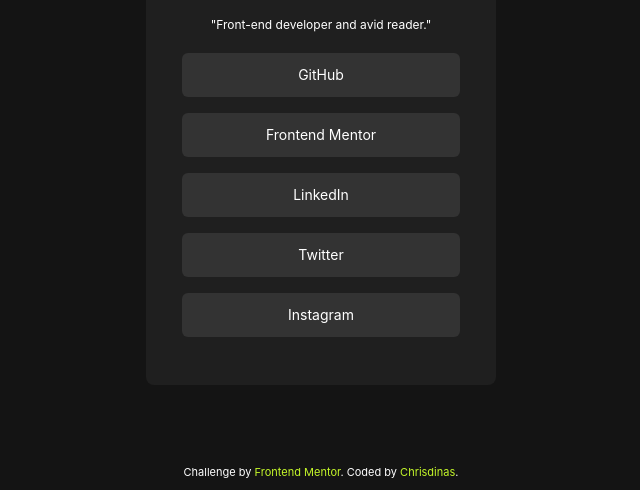
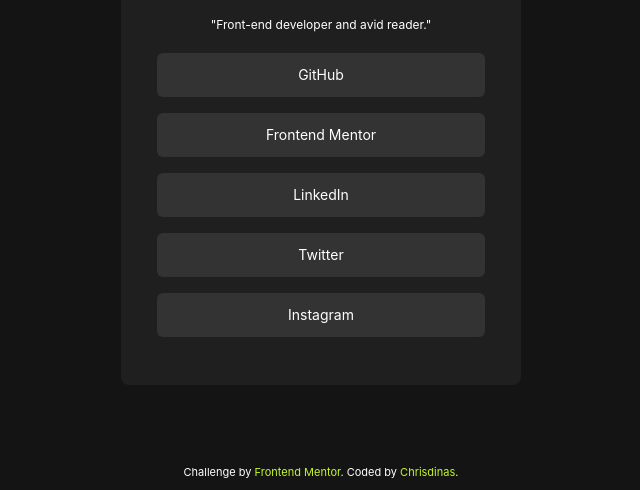
Before and after one commit to chrisdinas/social-links-profile, a website: page index.html in a window 1280 px wide. Shown: the part 310-800 px from the top of the page, without its empty margins (319-959 px from the left). Drawn offline with Linux system fonts and the light colour scheme.

Commit message:
Commit message

```diff
--- a/index.html
+++ b/index.html
@@ -18,7 +18,7 @@
   <body class="bg-[var(--offBlack)]">
     <div class="h-screen flex flex-col justify-center items-center">
       <div
-        class="bg-[var(--darkGrey)] flex flex-col items-center justify-center px-9 py-12 rounded-lg w-[350px]"
+        class="bg-[var(--darkGrey)] flex flex-col items-center justify-center px-9 py-12 rounded-lg w-[400px]"
       >
         <header class="flex flex-col items-center">
           <figure>
```
Also changed, not shown: src/output.css.
